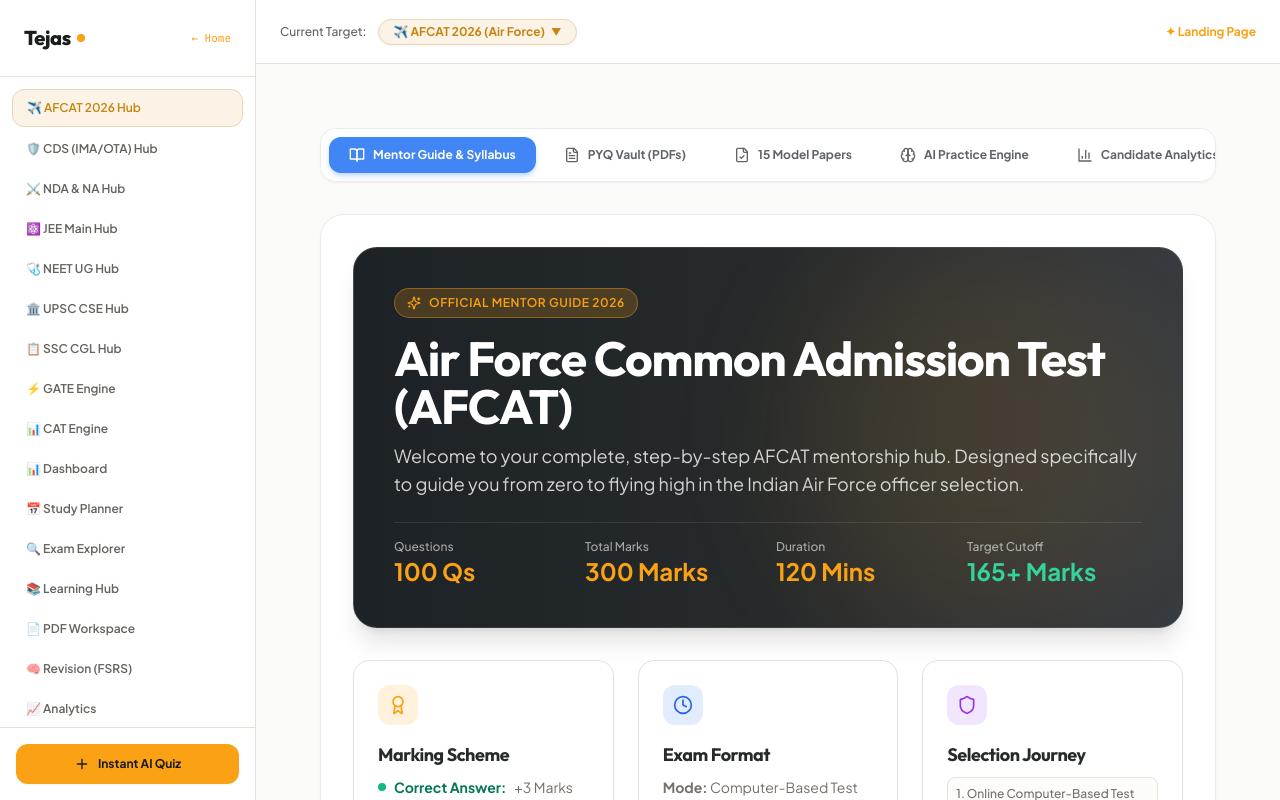
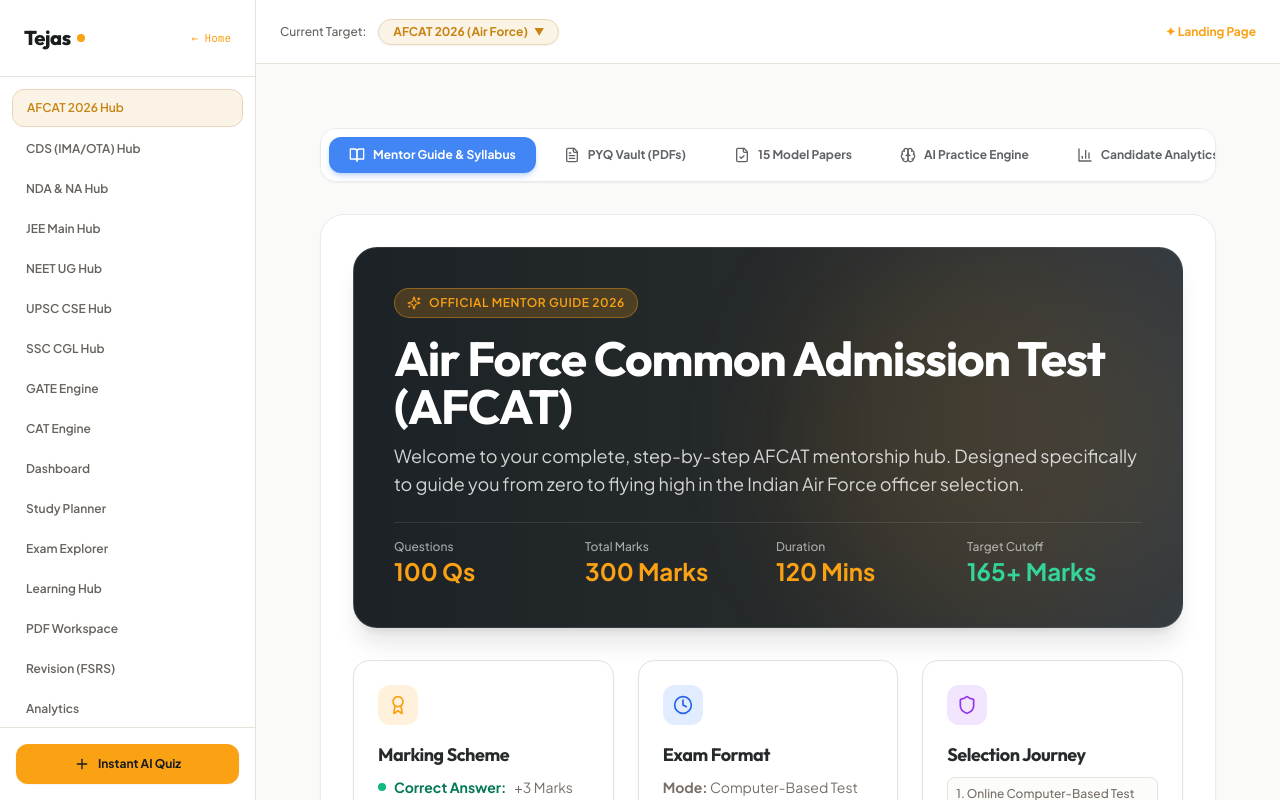
Before and after one commit to SCHANDER2/Tejas, a Next.js app in the folder apps/web/: page / in a window 1280 px wide. Both pictures are taken after a click on the element 237 px from the left and 1509 px from the top of the page. Shown: the top 800 px of the page. Built offline with nearby package versions, Linux system fonts and the light colour scheme.

Commit message:
style: remove emojis from exam category names and labels

```diff
--- a/apps/web/src/app/page.tsx
+++ b/apps/web/src/app/page.tsx
@@ -657,11 +657,11 @@
               <div className="flex items-center gap-2 overflow-x-auto pb-2 no-scrollbar">
                 {[
                   { id: 'all', label: 'All Exams (9)' },
-                  { id: 'defence', label: '⚔️ Defence (AFCAT, CDS, NDA)' },
-                  { id: 'engineering', label: '⚛️ Engineering (JEE, GATE)' },
-                  { id: 'medical', label: '🩺 Medical (NEET UG)' },
-                  { id: 'civil', label: '🏛️ Civil Services (UPSC CSE)' },
-                  { id: 'aptitude', label: '📊 Aptitude & MBA (SSC, CAT)' },
+                  { id: 'defence', label: 'Defence (AFCAT, CDS, NDA)' },
+                  { id: 'engineering', label: 'Engineering (JEE, GATE)' },
+                  { id: 'medical', label: 'Medical (NEET UG)' },
+                  { id: 'civil', label: 'Civil Services (UPSC CSE)' },
+                  { id: 'aptitude', label: 'Aptitude & MBA (SSC, CAT)' },
                 ].map((pill) => (
                   <button
                     key={pill.id}
@@ -1097,23 +1097,23 @@
 
           <nav className="p-3 space-y-1 overflow-y-auto max-h-[calc(100vh-160px)] no-scrollbar">
             {[
-              { id: 'afcat', label: '✈️ AFCAT 2026 Hub', icon: Shield },
-              { id: 'cds', label: '🛡️ CDS (IMA/OTA) Hub', icon: Shield },
-              { id: 'nda', label: '⚔️ NDA & NA Hub', icon: Shield },
-              { id: 'jee_mains', label: '⚛️ JEE Main Hub', icon: Zap },
-              { id: 'neet', label: '🩺 NEET UG Hub', icon: Award },
-              { id: 'upsc', label: '🏛️ UPSC CSE Hub', icon: BookOpen },
-              { id: 'ssc_cgl', label: '📋 SSC CGL Hub', icon: FileText },
-              { id: 'gate', label: '⚡ GATE Engine', icon: Sparkles },
-              { id: 'cat', label: '📊 CAT Engine', icon: TrendingUp },
-              { id: 'dashboard', label: '📊 Dashboard', icon: BookOpen },
-              { id: 'planner', label: '📅 Study Planner', icon: Calendar },
-              { id: 'explorer', label: '🔍 Exam Explorer', icon: Search },
-              { id: 'learning', label: '📚 Learning Hub', icon: BookMarked },
-              { id: 'pdf', label: '📄 PDF Workspace', icon: FileText },
-              { id: 'revision', label: '🧠 Revision (FSRS)', icon: RotateCcw },
-              { id: 'analytics', label: '📈 Analytics', icon: TrendingUp },
-              { id: 'profile', label: '👤 Profile', icon: User },
+              { id: 'afcat', label: 'AFCAT 2026 Hub', icon: Shield },
+              { id: 'cds', label: 'CDS (IMA/OTA) Hub', icon: Shield },
+              { id: 'nda', label: 'NDA & NA Hub', icon: Shield },
+              { id: 'jee_mains', label: 'JEE Main Hub', icon: Zap },
+              { id: 'neet', label: 'NEET UG Hub', icon: Award },
+              { id: 'upsc', label: 'UPSC CSE Hub', icon: BookOpen },
+              { id: 'ssc_cgl', label: 'SSC CGL Hub', icon: FileText },
+              { id: 'gate', label: 'GATE Engine', icon: Sparkles },
+              { id: 'cat', label: 'CAT Engine', icon: TrendingUp },
+              { id: 'dashboard', label: 'Dashboard', icon: BookOpen },
+              { id: 'planner', label: 'Study Planner', icon: Calendar },
+              { id: 'explorer', label: 'Exam Explorer', icon: Search },
+              { id: 'learning', label: 'Learning Hub', icon: BookMarked },
+              { id: 'pdf', label: 'PDF Workspace', icon: FileText },
+              { id: 'revision', label: 'Revision (FSRS)', icon: RotateCcw },
+              { id: 'analytics', label: 'Analytics', icon: TrendingUp },
+              { id: 'profile', label: 'Profile', icon: User },
             ].map((item) => {
               const isActive = activeTab === item.id;
               return (
@@ -1154,16 +1154,16 @@
                 className="px-3.5 py-1 bg-[#FAF3E6] text-[#C88410] border border-[#E8D5B7] text-xs font-bold rounded-full hover:bg-[#F5E8D0] transition-all flex items-center gap-1.5 shadow-sm"
               >
                 <span>
-                  {activeTab === 'afcat' && '✈️ AFCAT 2026 (Air Force)'}
-                  {activeTab === 'cds' && '🛡️ CDS 2026 (IMA / OTA)'}
-                  {activeTab === 'nda' && '⚔️ NDA & NA 2026 (Defence)'}
-                  {activeTab === 'jee_mains' && '⚛️ JEE Main 2026 (Engineering)'}
-                  {activeTab === 'neet' && '🩺 NEET UG 2026 (Medical)'}
-                  {activeTab === 'upsc' && '🏛️ UPSC CSE 2026 (Civil Services)'}
-                  {activeTab === 'ssc_cgl' && '📋 SSC CGL 2026 (Staff Selection)'}
-                  {activeTab === 'gate' && '⚡ GATE 2026 (Engineering Core)'}
-                  {activeTab === 'cat' && '📊 CAT 2026 (IIM Management)'}
-                  {!['afcat','cds','nda','jee_mains','neet','upsc','ssc_cgl','gate','cat'].includes(activeTab) && '🎯 Switch Exam'}
+                  {activeTab === 'afcat' && 'AFCAT 2026 (Air Force)'}
+                  {activeTab === 'cds' && 'CDS 2026 (IMA / OTA)'}
+                  {activeTab === 'nda' && 'NDA & NA 2026 (Defence)'}
+                  {activeTab === 'jee_mains' && 'JEE Main 2026 (Engineering)'}
+                  {activeTab === 'neet' && 'NEET UG 2026 (Medical)'}
+                  {activeTab === 'upsc' && 'UPSC CSE 2026 (Civil Services)'}
+                  {activeTab === 'ssc_cgl' && 'SSC CGL 2026 (Staff Selection)'}
+                  {activeTab === 'gate' && 'GATE 2026 (Engineering Core)'}
+                  {activeTab === 'cat' && 'CAT 2026 (IIM Management)'}
+                  {!['afcat','cds','nda','jee_mains','neet','upsc','ssc_cgl','gate','cat'].includes(activeTab) && 'Switch Exam'}
                 </span>
                 <span className="text-[10px] text-[#C88410]">▼</span>
               </button>
@@ -1174,15 +1174,15 @@
                     Select Target Course Room
                   </div>
                   {[
-                    { id: 'gate', label: '⚡ GATE 2026 (6 Streams)' },
-                    { id: 'afcat', label: '✈️ AFCAT 2026 (Air Force)' },
-                    { id: 'cds', label: '🛡️ CDS 2026 (IMA/OTA)' },
-                    { id: 'nda', label: '⚔️ NDA & NA 2026 (Defence)' },
-                    { id: 'jee_mains', label: '⚛️ JEE Main 2026' },
-                    { id: 'neet', label: '🩺 NEET UG 2026' },
-                    { id: 'upsc', label: '🏛️ UPSC CSE 2026' },
-                    { id: 'ssc_cgl', label: '📋 SSC CGL 2026' },
-                    { id: 'cat', label: '📊 CAT 2026 (IIM)' },
+                    { id: 'gate', label: 'GATE 2026 (6 Streams)' },
+                    { id: 'afcat', label: 'AFCAT 2026 (Air Force)' },
+                    { id: 'cds', label: 'CDS 2026 (IMA/OTA)' },
+                    { id: 'nda', label: 'NDA & NA 2026 (Defence)' },
+                    { id: 'jee_mains', label: 'JEE Main 2026' },
+                    { id: 'neet', label: 'NEET UG 2026' },
+                    { id: 'upsc', label: 'UPSC CSE 2026' },
+                    { id: 'ssc_cgl', label: 'SSC CGL 2026' },
+                    { id: 'cat', label: 'CAT 2026 (IIM)' },
                   ].map(ex => (
                     <button
                       key={ex.id}
@@ -1412,15 +1412,15 @@
 
                   <div className="grid grid-cols-3 gap-2">
                     {[
-                      { id: 'gate', label: '⚡ GATE 2026' },
-                      { id: 'afcat', label: '✈️ AFCAT' },
-                      { id: 'cds', label: '🛡️ CDS' },
-                      { id: 'nda', label: '⚔️ NDA' },
-                      { id: 'jee', label: '⚛️ JEE Main' },
-                      { id: 'neet', label: '🩺 NEET UG' },
-                      { id: 'upsc', label: '🏛️ UPSC' },
-                      { id: 'ssc', label: '📋 SSC CGL' },
-                      { id: 'cat', label: '📊 CAT' },
+                      { id: 'gate', label: 'GATE 2026' },
+                      { id: 'afcat', label: 'AFCAT' },
+                      { id: 'cds', label: 'CDS' },
+                      { id: 'nda', label: 'NDA' },
+                      { id: 'jee', label: 'JEE Main' },
+                      { id: 'neet', label: 'NEET UG' },
+                      { id: 'upsc', label: 'UPSC' },
+                      { id: 'ssc', label: 'SSC CGL' },
+                      { id: 'cat', label: 'CAT' },
                     ].map(ex => (
                       <button
                         key={ex.id}
```
